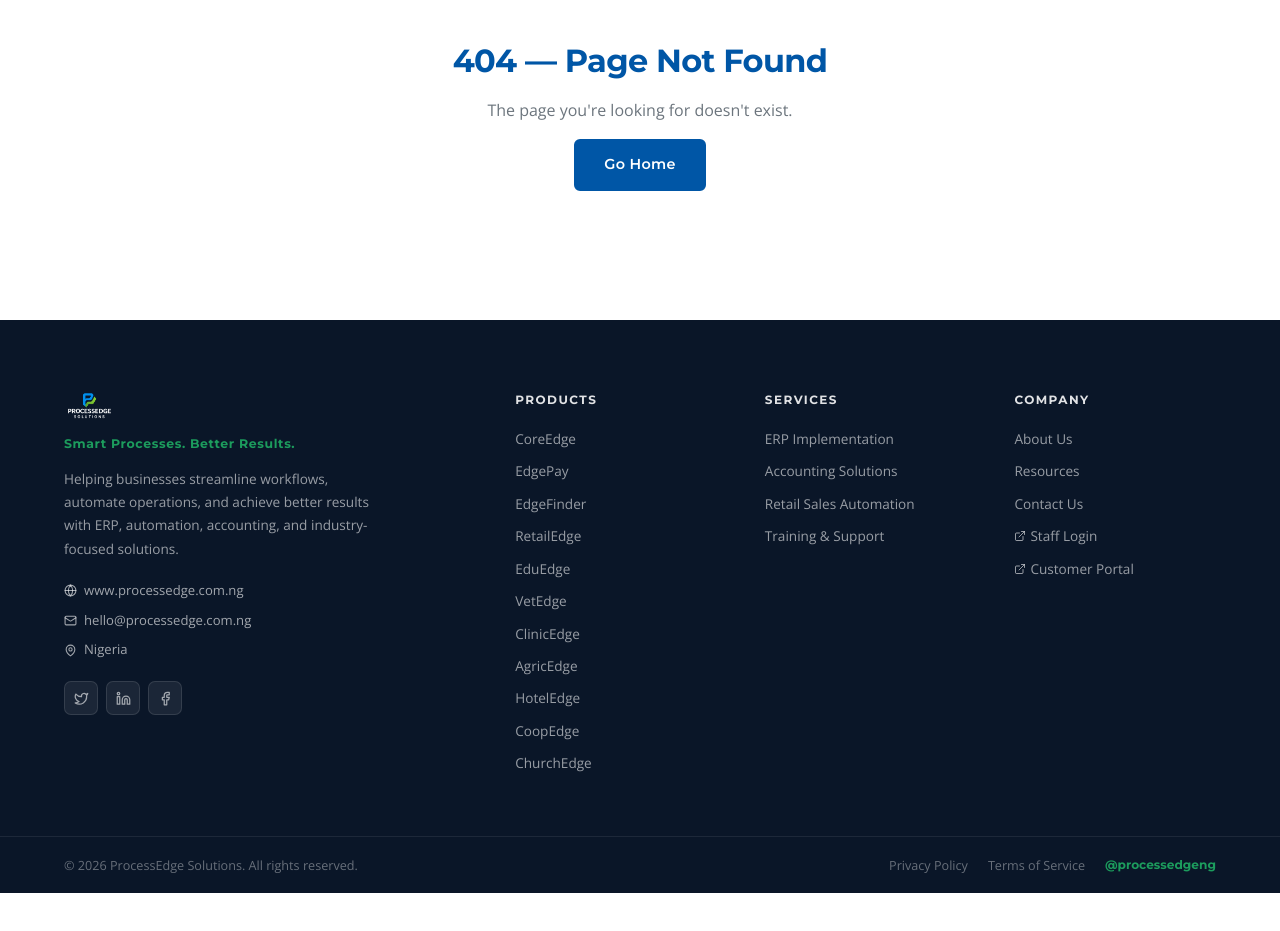
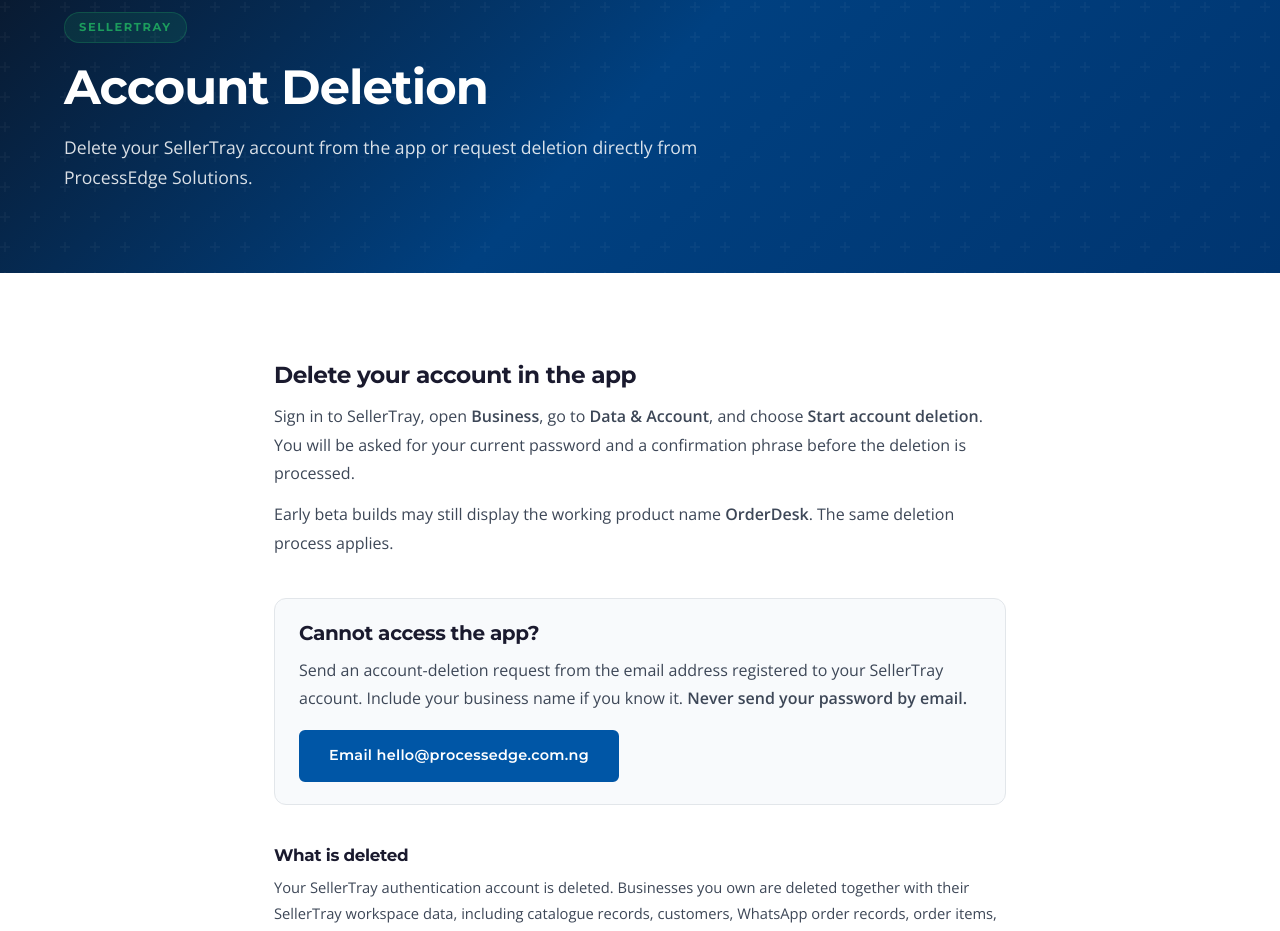
Before and after one commit to olayemigod/processedge-website, a React (Vite) app: page /orderdesk/account-deletion in a window 1280 px wide. Shown: the part 160-1091 px from the top of the page. Before the commit the page ends 1053 px from the top, so only its background shows below. Built offline with nearby package versions, Linux system fonts and the light colour scheme; no server answers; the HTML template or start-up script is replaced by a standard one.

Commit message:
Add SellerTray account deletion resource

```diff
--- a/src/App.tsx
+++ b/src/App.tsx
@@ -16,6 +16,7 @@
 import Contact    from './pages/Contact'
 import Privacy    from './pages/Privacy'
 import Terms      from './pages/Terms'
+import SellerTrayAccountDeletion from './pages/SellerTrayAccountDeletion'
 
 // Product pages
 import EduEdge         from './pages/products/EduEdge'
@@ -101,6 +102,8 @@
           {/* Legal */}
           <Route path="/privacy" element={<Privacy />} />
           <Route path="/terms"   element={<Terms />}   />
+          <Route path="/sellertray/account-deletion" element={<SellerTrayAccountDeletion />} />
+          <Route path="/orderdesk/account-deletion" element={<SellerTrayAccountDeletion />} />
 
           {/* Products */}
           <Route path="/products/eduedge"    element={<EduEdge />}         />
--- a/src/config.ts
+++ b/src/config.ts
@@ -4,7 +4,6 @@
  * No secrets, no API keys. Safe to include in Vite frontend bundles.
  *
  * TODO before production:
- * - Confirm BRAND_EMAIL if different from the placeholder below
  * - Update WHATSAPP_NUMBER if the number changes
  */
 
@@ -22,8 +21,8 @@
 export const BRAND_DOMAIN   = 'www.processedge.com.ng'
 export const BRAND_HANDLE   = '@processedgeng'
 
-// Email: shown publicly — update if a confirmed public address differs
-export const BRAND_EMAIL    = import.meta.env.VITE_BRAND_EMAIL || 'hello@processedge.com.ng'
+// Public support email
+export const BRAND_EMAIL    = import.meta.env.VITE_BRAND_EMAIL || 'support@processedge.com.ng'
 
 // WhatsApp: confirmed number +234 809 608 6857
 export const WHATSAPP_NUMBER = import.meta.env.VITE_WHATSAPP_NUMBER || '2348096086857'
--- /dev/null
+++ b/src/pages/SellerTrayAccountDeletion.tsx
@@ -0,0 +1,107 @@
+import { Link } from 'react-router-dom'
+import PageMeta from '../components/PageMeta'
+import { BRAND_EMAIL, BRAND_NAME } from '../config'
+
+const DELETE_SUBJECT = 'SellerTray account deletion request'
+
+export default function SellerTrayAccountDeletion() {
+  const emailHref = `mailto:${BRAND_EMAIL}?subject=${encodeURIComponent(DELETE_SUBJECT)}`
+
+  return (
+    <div style={{ paddingTop: 72 }}>
+      <PageMeta
+        title="SellerTray Account Deletion — ProcessEdge Solutions"
+        description="How to delete your SellerTray account and associated business data."
+        path="/sellertray/account-deletion"
+      />
+
+      <section className="page-hero">
+        <div className="container" style={{ position: 'relative', zIndex: 1 }}>
+          <div className="section-label page-hero-label">SellerTray</div>
+          <h1>Account Deletion</h1>
+          <p>
+            Delete your SellerTray account from the app or request deletion directly from {BRAND_NAME}.
+          </p>
+        </div>
+      </section>
+
+      <section className="section">
+        <div className="container" style={{ maxWidth: 780, margin: '0 auto' }}>
+          <div style={{ marginBottom: 40 }}>
+            <h2 style={{ fontFamily: 'Montserrat, sans-serif', fontSize: '1.45rem', marginBottom: 12 }}>
+              Delete your account in the app
+            </h2>
+            <p style={{ color: 'var(--text-body)', lineHeight: 1.8 }}>
+              Sign in to SellerTray, open <strong>Business</strong>, go to <strong>Data &amp; Account</strong>,
+              and choose <strong>Start account deletion</strong>. You will be asked for your current password
+              and a confirmation phrase before the deletion is processed.
+            </p>
+            <p style={{ color: 'var(--text-body)', lineHeight: 1.8, marginTop: 12 }}>
+              Early beta builds may still display the working product name <strong>OrderDesk</strong>.
+              The same deletion process applies.
+            </p>
+          </div>
+
+          <div style={{
+            background: '#f8fafc',
+            border: '1px solid var(--grey-border)',
+            borderRadius: 12,
+            padding: '22px 24px',
+            marginBottom: 40,
+          }}>
+            <h2 style={{ fontFamily: 'Montserrat, sans-serif', fontSize: '1.25rem', marginBottom: 10 }}>
+              Cannot access the app?
+            </h2>
+            <p style={{ color: 'var(--text-body)', lineHeight: 1.75, marginBottom: 18 }}>
+              Send an account-deletion request from the email address registered to your SellerTray account.
+              Include your business name if you know it. <strong>Never send your password by email.</strong>
+            </p>
+            <a href={emailHref} className="btn btn-primary">
+              Email {BRAND_EMAIL}
+            </a>
+          </div>
+
+          {[
+            {
+              title: 'What is deleted',
+              body: 'Your SellerTray authentication account is deleted. Businesses you own are deleted together with their SellerTray workspace data, including catalogue records, customers, WhatsApp order records, order items, order-status history, outbound notification records, team records and subscription workspace data. Memberships you hold in businesses owned by another user are removed.',
+            },
+            {
+              title: 'Paid subscriptions',
+              body: 'If a business you own still has an active paid subscription with the payment provider, the subscription must be cancelled before self-service account deletion can complete. Contact ProcessEdge support if you cannot complete that step.',
+            },
+            {
+              title: 'Backups and recovery copies',
+              body: 'Deleted data is removed from the live SellerTray application. Infrastructure backups may retain a temporary recovery copy until the hosting provider’s normal backup lifecycle expires. Backups are restricted to disaster recovery and are not used as ordinary application records after deletion.',
+            },
+            {
+              title: 'Deletion support',
+              body: `If the automated deletion cannot complete safely, contact ${BRAND_EMAIL}. We may need to verify account ownership before acting on a manual deletion request.`,
+            },
+          ].map((section) => (
+            <div key={section.title} style={{ marginBottom: 30 }}>
+              <h3 style={{ fontFamily: 'Montserrat, sans-serif', fontSize: '1.05rem', fontWeight: 700, marginBottom: 8 }}>
+                {section.title}
+              </h3>
+              <p style={{ fontSize: '0.92rem', color: 'var(--text-body)', lineHeight: 1.78 }}>
+                {section.body}
+              </p>
+            </div>
+          ))}
+
+          <div style={{
+            marginTop: 44,
+            paddingTop: 24,
+            borderTop: '1px solid var(--grey-border)',
+            display: 'flex',
+            gap: 14,
+            flexWrap: 'wrap' as const,
+          }}>
+            <Link to="/privacy" className="btn btn-secondary">Privacy Policy</Link>
+            <Link to="/contact" className="btn btn-secondary">Contact ProcessEdge</Link>
+          </div>
+        </div>
+      </section>
+    </div>
+  )
+}
```
